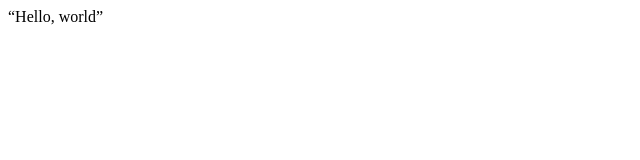
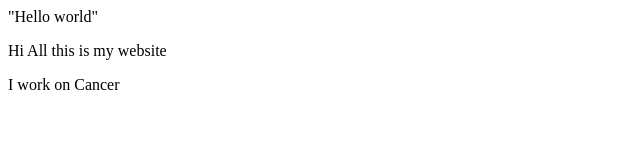
Before and after one commit to akhats/github.io, a plain HTML site: page index.html in a window 1280 px wide. Shown: the whole page, without its empty margins (0-640 px from the left). Drawn offline with Linux system fonts and the light colour scheme.

Commit message:
all good

```diff
--- a/index.html
+++ b/index.html
@@ -1 +1,3 @@
-“Hello, world”
+<p>&quot;Hello world&quot;</p>
+<p>Hi All this is my website</p>
+<p>I work on Cancer</p>
```
